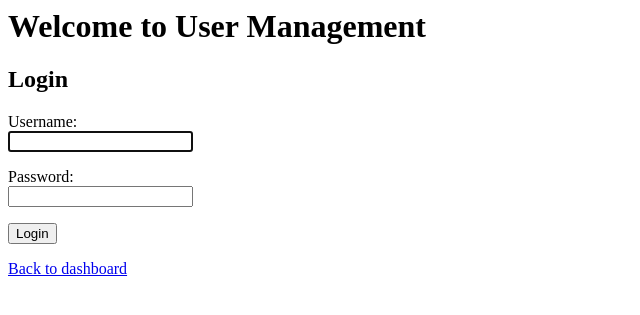
After one commit to justice-rage/django-user-management-practice, a Django app: page /accounts/login/ in a window 1280 px wide. The commit adds this page. Shown: the top 315 px of the page, without its empty margins (0-640 px from the left). Run offline with Django 3.2, Linux system fonts and the light colour scheme.

Commit message:
Added login and logout feature to project

```diff
--- a/user_management_practice/user_management_practice/settings.py
+++ b/user_management_practice/user_management_practice/settings.py
@@ -122,3 +122,6 @@ USE_TZ = True
 # https://docs.djangoproject.com/en/3.1/howto/static-files/
 
 STATIC_URL = '/static/'
+
+LOGIN_REDIRECT_URL = "dashboard"
+LOGOUT_REDIRECT_URL = "dashboard"
--- a/user_management_practice/users/templates/base.html
+++ b/user_management_practice/users/templates/base.html
@@ -1,3 +1,12 @@
+
+<style>
+    label, input {
+        display: block;
+    }
+    span.helptext {
+        display: none;
+    }
+</style>
 
 <h1>Welcome to User Management</h1>
 
--- /dev/null
+++ b/user_management_practice/users/templates/registration/login.html
@@ -0,0 +1,14 @@
+
+{% extends 'base.html' %}
+
+{% block content %}
+<h2>Login</h2>
+
+<form method="post">
+    {% csrf_token %}
+    {{form.as_p}}
+    <input type="submit" value="Login">
+</form>
+
+<a href="{% url 'dashboard' %}">Back to dashboard</a>
+{% endblock %}
--- a/user_management_practice/users/urls.py
+++ b/user_management_practice/users/urls.py
@@ -1,6 +1,17 @@
-from django.conf.urls import url
+""" Commented out code fails to output expected results.
+Figure out why. """
+# from django.conf.urls import url, include
+# from users.views import dashboard
+
+# urlpatterns = [
+#     url(r"^accounts/", include("django.contrib.auth.urls")), # potential source of issue
+#     url(r"^dashboard/", dashboard, name="users/dashboard"),
+# ]
+
+from django.conf.urls import include, url
 from users.views import dashboard
 
 urlpatterns = [
-    url(r"^dashboard/", dashboard, name="users/dashboard"),
+    url(r"^accounts/", include("django.contrib.auth.urls")),
+    url(r"^dashboard/", dashboard, name="dashboard"),
 ]
```
Also changed, not shown: user_management_practice/users/templates/dashboard.html (+10 -2 lines).
